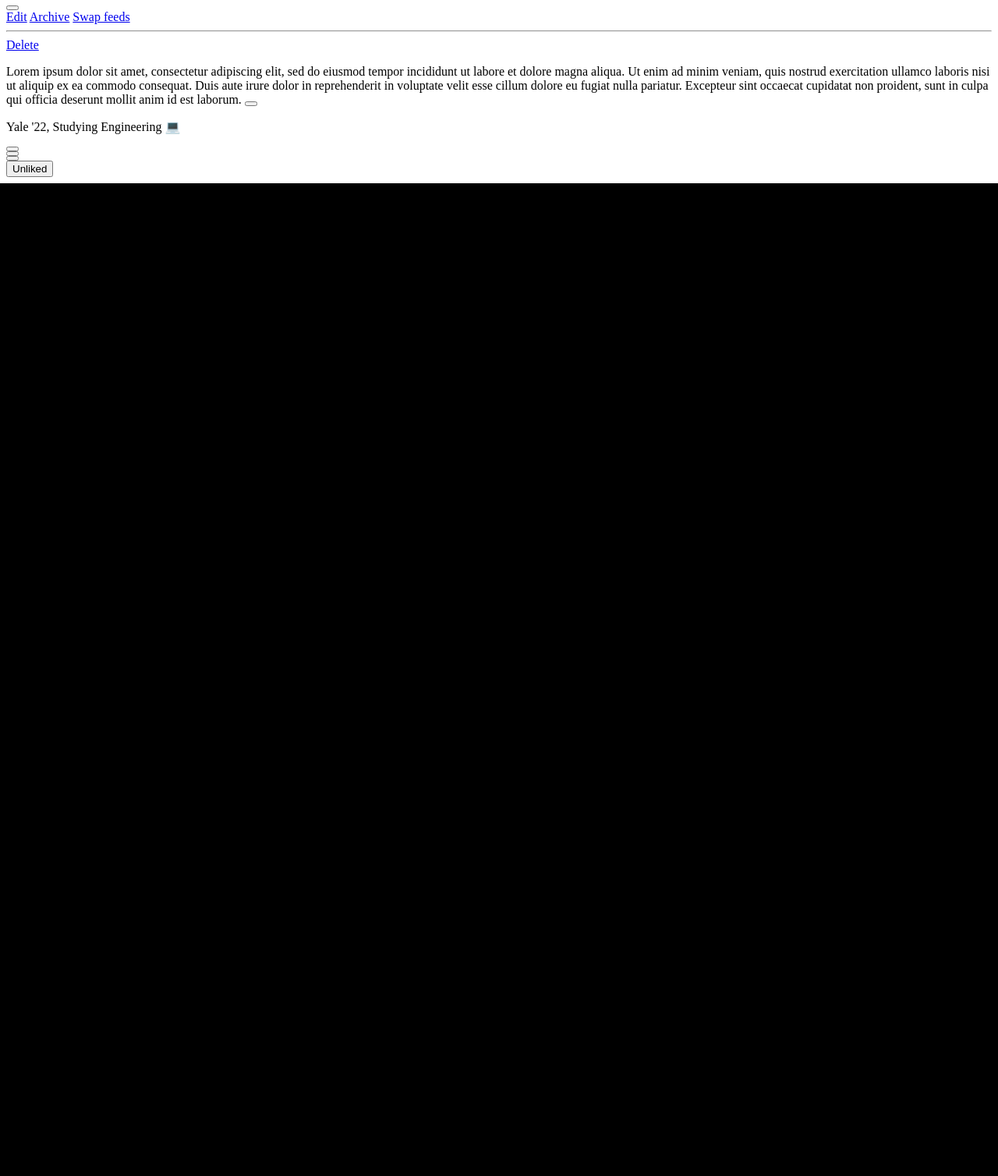
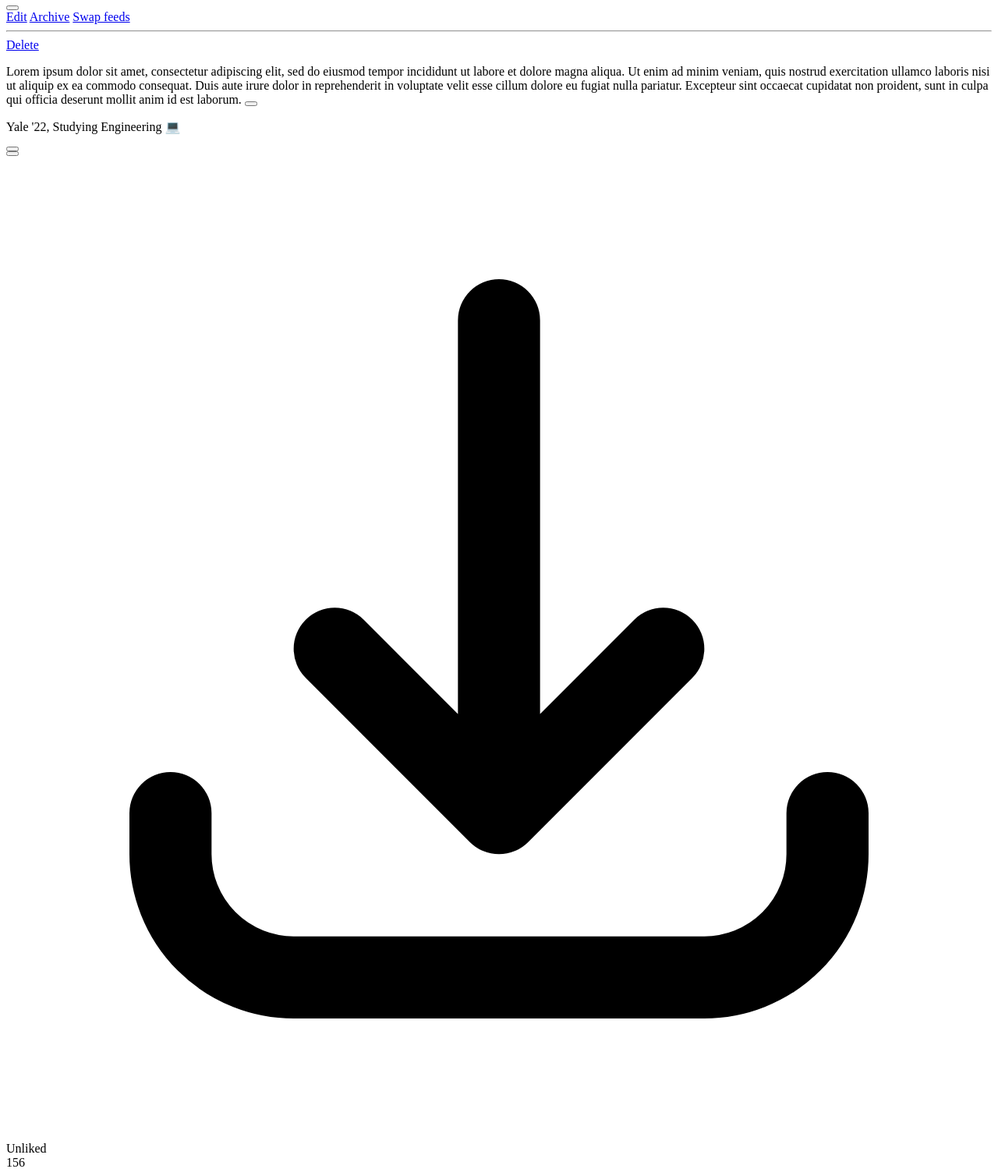
Before and after one commit to imperfectandcompany/postogon-frontend-lite, a PHP site: page /post.php in a window 1280 px wide. Shown: the part 1451-2959 px from the top of the page at 78% size. Before the commit the page ends 1686 px from the top, so only its background shows below. Run offline with PHP 8.4, Linux system fonts and the light colour scheme; data that the repository does not hold is empty.

Commit message:
Contacts page and functional download button
parameters for canvas needs to be revisited.

```diff
--- a/contacts/index.php
+++ b/contacts/index.php
@@ -395,7 +395,7 @@
             <img
                     class="h-32 w-32 mx-auto injectable"
                     style="filter:brightness(0.1)"
-                    src="https://postogon.com/home/assets/logo.svg"
+                    src="../..assets/logo.svg"
                     alt="postogon logo"/>
             <div class="h-16 flex items-center mx-auto">Loading.....</div>
         </div>
--- a/post.php
+++ b/post.php
@@ -1,5 +1,6 @@
-      <div class="bg-white px-4 py-4 hidden m-0 lg:ml-96 lg:mr-96 transition shadow-none md:shadow border-b border-6" id="normalpost">
-         <div class="flex">
+	<div id="<?php echo $postid;?>" style="overflow-hidden w-full h-auto">
+	<div class="bg-white px-4 py-4 hidden m-0 lg:ml-96 lg:mr-96 transition shadow-none md:shadow border-b border-6" id="normalpost">
+         <div class="flex" >
 		 <div class="relative" x-data="{ open: false }">
             <div class="w-10 h-10 mr-3 font-bold text-center text-white bg-gray-700 bg-center bg-cover border-4 border-gray-500 rounded-full cursor-pointer hover:bg-gray-600"
 			@click="open = !open" @click.away="open = false" :class="{'border-red-400 bg-red-200 text-red-400 hover:bg-red-300 transform transition duration-300 ': open}"
@@ -9,16 +10,17 @@
 			>
                <div class="my-1 select-none">?</div>
             </div>
-			<div class="absolute mt-6 ml-4 shadow-lg z-10 inset-y-1 text-center bg-white" x-show="open" x-transition:enter="transition duration-200 ease-in-out transform" x-transition:enter-start="transform opacity-0 scale-95" x-transition:enter-end="transform opacity-100 scale-100" x-transition:leave="transition-all transform ease-in duration-300" x-transition:leave-start="translate-y-0 opacity-100 scale-100" x-transition:leave-end="translate-y-full opacity-0 scale-95" style="display: none;">
-        <div class='flex shadow bg-white items-center px-6 py-6'>
-            <div class="relative w-10 h-10 border-4 font-bold text-center text-white bg-gray-700 bg-center bg-cover border-4 border-gray-500 rounded-full cursor-pointer hover:bg-gray-600 ">
-			<div class="my-1 select-none">?</div>
-			</div>
 
-            <div class='mx-4'>
-                <p class='text-blue-600 cursor-pointer text-underline'>@Profile</p>
-                <p class='text-gray-400'></p>
-            </div>
+			<div class="absolute mt-6 ml-4 shadow-lg z-10 inset-y-1 text-center" x-show="open" x-transition:enter="transition duration-200 ease-in-out transform" x-transition:enter-start="transform opacity-0 scale-95" x-transition:enter-end="transform opacity-100 scale-100" x-transition:leave="transition-all transform ease-in duration-300" x-transition:leave-start="translate-y-0 opacity-100 scale-100" x-transition:leave-end="translate-y-full opacity-0 scale-95" style="display: none;">
+	  <div class='bg-white shadow rounded'>
+		   <div class='mr-2 ml-2'>
+                <p class='text-blue-600 '>@Profile</p>
+                <p class='text-gray-400 text-xs	mb-3'>Yale '22, Studying Engineering 💻</p>
+
+
+
+	  <div class='flex items-center  mt-4'>
+
             <div class='mx-2'>
                 <p class='text-purple-900 font-bold'>289</p>
                 <p class='text-purple-300'>Posts</p>
@@ -32,11 +34,18 @@
                 <p class='text-purple-300'>Activity</p>
             </div>
             <div class='mx-4'>
-                <button class="bg-green-400 text-green-100 px-4 py-1 rounded">View Profile
+                <button class="bg-green-400 text-green-100 px-4 py-1 rounded focus:outline-none">Profile
 				</button>
             </div>
         </div>
+		            </div>
+
+
+
+
+		</div>
         </div>
+
 		</div>
 
 
@@ -107,10 +116,10 @@
 
 
 
-                <div class="flex w-full justify-start mb-4  ">
+                <div class="flex w-full justify-start border-t border-gray-100 border-opacity-50">
 
 
-                    <div class="flex mt-1 flex-row-reverse pt-2 pr-5">
+                    <div class="flex mt-1 flex-row-reverse pt-2">
 						<button x-data="{}" class="focus:outline-none"
 		x-on:click="$dispatch('notice', {type: 'saved', text: '💾 Saved'})">
 		<div x-data="{ active: false }" :class="{ 'text-blue-500': active, 'hover:bg-blue-200': active }"  @click="active = !active" class="transition focus:outline-none focus:opacity-50 hover:bg-gray-200  focus:text-blue-500 w-8 h-8 px-2 py-2 focus:outline-none text-center rounded-full text-gray-400 cursor-pointer">
@@ -131,7 +140,8 @@
 	</button>
 	</div>
 
-						<button x-data="{}" class="focus:outline-none"
+
+						    <a onclick="btnDownload('<?php echo $postid;?>')"  x-data="{}" class="focus:outline-none"
 		x-on:click="$dispatch('notice', {type: 'download', text: '📥 Downloading...'})">
 		<div x-data="{ active: false }" :class="{ 'text-blue-500': active, 'hover:bg-blue-200': active }" @click.away="{active: false}" @click="active = !active" class="transition focus:outline-none focus:opacity-50 hover:bg-gray-200  focus:text-blue-500 w-8 h-8 px-2 py-2 focus:outline-none text-center rounded-full text-gray-400 cursor-pointer">
 		<svg xmlns="https://www.w3.org/2000/svg" fill="none"  viewBox="0 0 24 24" stroke="currentColor">
@@ -139,15 +149,17 @@
 								</div>
                             </svg>
 
-	</button>
+	</a>
 
 
                     </div>
 
 
-                    <div class="flex justify-end w-full mt-1 pt-2 pl-5">
 
-<button x-data="{
+                    <div class="flex justify-end w-full mt-1  pl-5 px-2 py-2 ">
+
+                                <!-- the like svg -->
+                                <div  x-data="{
   state: 'Unliked',
   usedKeyboard: false,
   async updateState(to) {
@@ -163,12 +175,21 @@
   'like liked': state === 'Liked',
   'focus:outline-none': !usedKeyboard
 }"
-@click="updateState(state === 'Unliked' ? 'Liked' : 'Unliked')" @keydown.window.tab="usedKeyboard = true">
+@click="updateState(state === 'Unliked' ? 'Liked' : 'Unliked')"  @keydown.window.tab="usedKeyboard = true">
+
   <span class="like-icon like-icon-state" aria-label="state" x-text="state" aria-live="polite">Unliked</span>
-</button>
+
+                                </div>
+                    <span class="text-gray-400 ml-2">
+                        156
+                    </span>
+
+							</div>
 
 
-                    </div>
+
+
+
 
 
 
@@ -177,3 +198,4 @@
 					</div>
 
       </div>
+	      </div>
```
Also changed, not shown: index.php (+55 -5 lines), note.php (deleted, +0 -24 lines), request.php (added, +28 -0 lines).
